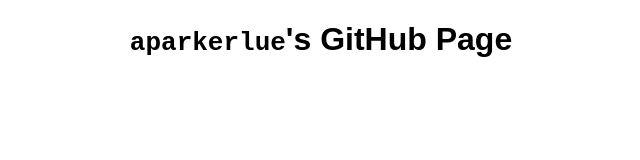
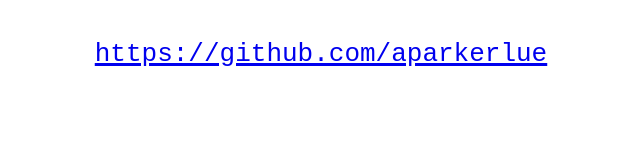
Before and after one commit to rlue/aparkerlue.github.io, a plain HTML site: page index.html in a window 1280 px wide. Shown: the whole page, without its empty margins (319-959 px from the left). Drawn offline with Linux system fonts and the light colour scheme.

Commit message:
Link to profile page

```diff
--- a/index.html
+++ b/index.html
@@ -2,11 +2,9 @@
 <html lang="en">
   <head>
     <meta charset="utf-8" />
-    <title>aparkerlue's GitHub Page</title>
+    <title>aparkerlue.github.io</title>
   </head>
   <body>
-    <header>
-      <h1 style="font-family: sans-serif; text-align: center;"><code>aparkerlue</code>'s GitHub Page</h1>
-    </header>
+    <p style="font-size: 2em; text-align: center;"><a href="https://github.com/aparkerlue"><code>https://github.com/aparkerlue</code></a></p>
   </body>
 </html>
```
